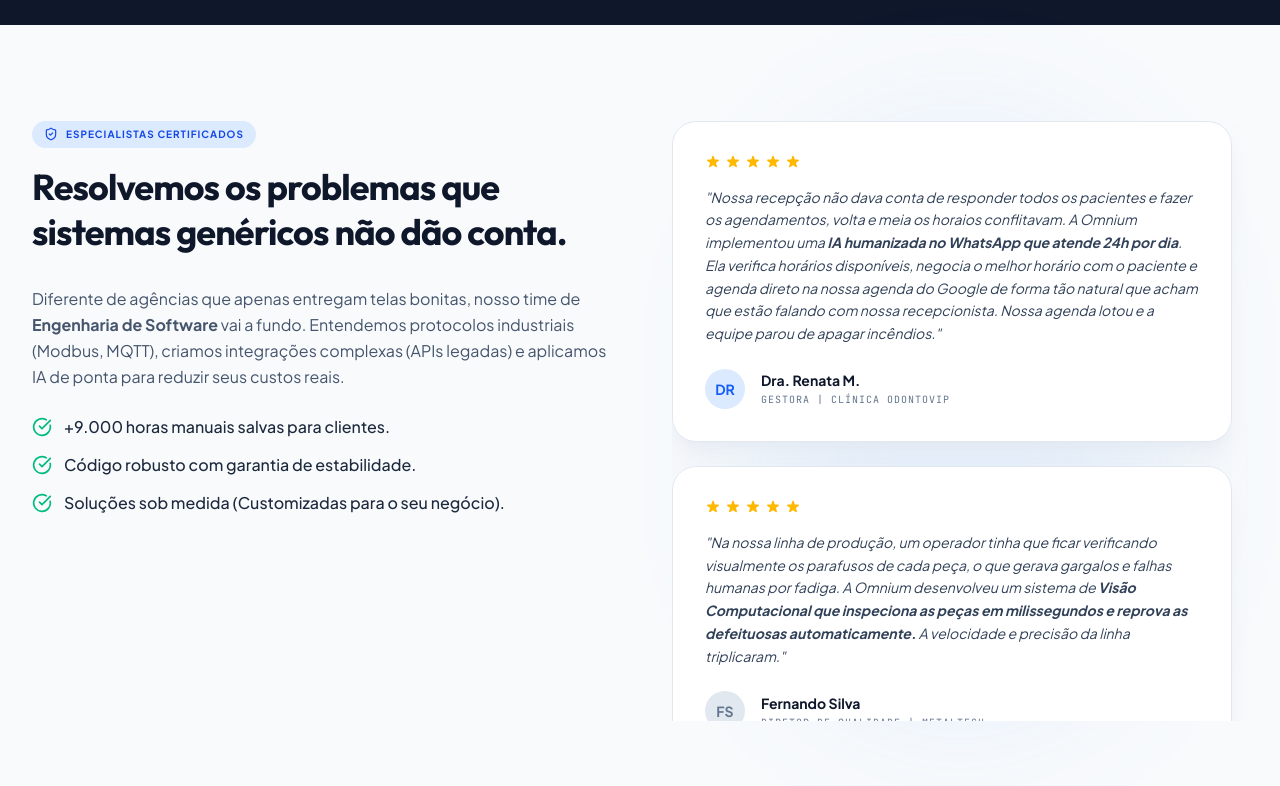
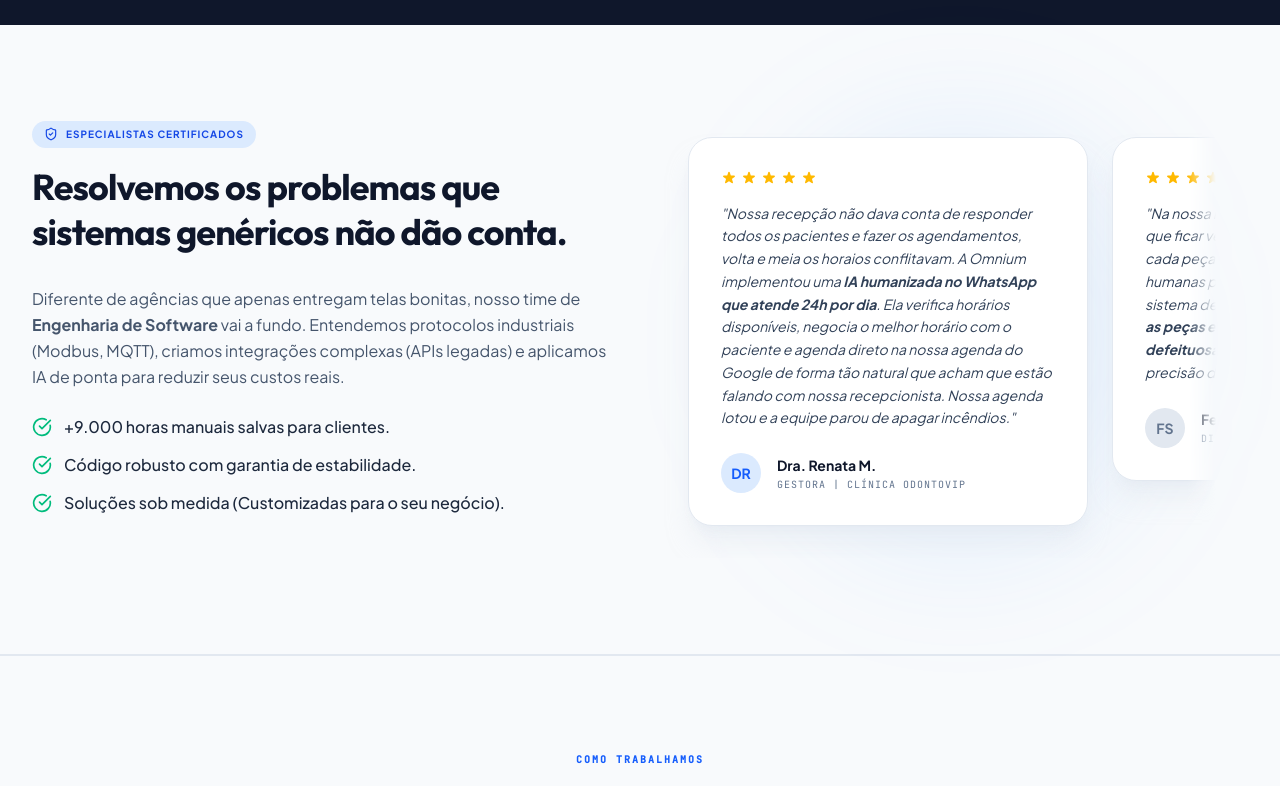
Before and after one commit to OmniumSolutions/Omnium, a React (Vite) app: page / in a window 1280 px wide. Shown: the part 2140-2926 px from the top of the page. Built offline with nearby package versions, Linux system fonts and the light colour scheme.

Commit message:
Melhorias no FRONT

```diff
--- a/src/App.tsx
+++ b/src/App.tsx
@@ -438,9 +438,20 @@
             transition={{ duration: 0.6 }}
             className="relative"
           >
-            <div className="space-y-6 relative z-10 max-h-[600px] overflow-y-auto pr-4" style={{ scrollbarWidth: 'thin' }}>
+            <div className="relative z-10 w-full -mx-4 sm:-mx-8">
+              <style>{`
+                .hide-scrollbar::-webkit-scrollbar { display: none; }
+              `}</style>
+              <div
+                className="flex overflow-x-auto gap-6 pb-8 pt-4 px-6 sm:px-12 snap-x snap-mandatory items-start hide-scrollbar"
+                style={{
+                  scrollbarWidth: 'none',
+                  maskImage: 'linear-gradient(to right, transparent 0%, black 5%, black 95%, transparent 100%)',
+                  WebkitMaskImage: 'linear-gradient(to right, transparent 0%, black 5%, black 95%, transparent 100%)'
+                }}
+              >
               {/* Testimonial 1 - Clínica Odontológica */}
-              <div className="bg-white border border-slate-200 p-8 rounded-3xl shadow-xl shadow-slate-200/50">
+              <div className="bg-white border border-slate-200 p-8 rounded-3xl shadow-xl shadow-slate-200/50 shrink-0 w-[320px] sm:w-[400px] snap-center flex flex-col justify-between">
                 <div className="flex text-amber-400 mb-4 gap-1">
                   {[1,2,3,4,5].map(i => <svg key={i} className="w-4 h-4 fill-current" viewBox="0 0 20 20"><path d="M9.049 2.927c.3-.921 1.603-.921 1.902 0l1.07 3.292a1 1 0 00.95.69h3.462c.969 0 1.371 1.24.588 1.81l-2.8 2.034a1 1 0 00-.364 1.118l1.07 3.292c.3.921-.755 1.688-1.54 1.118l-2.8-2.034a1 1 0 00-1.175 0l-2.8 2.034c-.784.57-1.838-.197-1.539-1.118l1.07-3.292a1 1 0 00-.364-1.118L2.98 8.72c-.783-.57-.38-1.81.588-1.81h3.461a1 1 0 00.951-.69l1.07-3.292z" /></svg>)}
                 </div>
@@ -459,7 +470,7 @@
               </div>
 
               {/* Testimonial 2 - Indústria e Visão Computacional */}
-              <div className="bg-white border border-slate-200 p-8 rounded-3xl shadow-xl shadow-slate-200/50">
+              <div className="bg-white border border-slate-200 p-8 rounded-3xl shadow-xl shadow-slate-200/50 shrink-0 w-[320px] sm:w-[400px] snap-center flex flex-col justify-between">
                 <div className="flex text-amber-400 mb-4 gap-1">
                   {[1,2,3,4,5].map(i => <svg key={i} className="w-4 h-4 fill-current" viewBox="0 0 20 20"><path d="M9.049 2.927c.3-.921 1.603-.921 1.902 0l1.07 3.292a1 1 0 00.95.69h3.462c.969 0 1.371 1.24.588 1.81l-2.8 2.034a1 1 0 00-.364 1.118l1.07 3.292c.3.921-.755 1.688-1.54 1.118l-2.8-2.034a1 1 0 00-1.175 0l-2.8 2.034c-.784.57-1.838-.197-1.539-1.118l1.07-3.292a1 1 0 00-.364-1.118L2.98 8.72c-.783-.57-.38-1.81.588-1.81h3.461a1 1 0 00.951-.69l1.07-3.292z" /></svg>)}
                 </div>
@@ -478,7 +489,7 @@
               </div>
 
               {/* Testimonial 3 - Delivery Automatizado */}
-              <div className="bg-white border border-slate-200 p-8 rounded-3xl shadow-xl shadow-slate-200/50">
+              <div className="bg-white border border-slate-200 p-8 rounded-3xl shadow-xl shadow-slate-200/50 shrink-0 w-[320px] sm:w-[400px] snap-center flex flex-col justify-between">
                 <div className="flex text-amber-400 mb-4 gap-1">
                   {[1,2,3,4,5].map(i => <svg key={i} className="w-4 h-4 fill-current" viewBox="0 0 20 20"><path d="M9.049 2.927c.3-.921 1.603-.921 1.902 0l1.07 3.292a1 1 0 00.95.69h3.462c.969 0 1.371 1.24.588 1.81l-2.8 2.034a1 1 0 00-.364 1.118l1.07 3.292c.3.921-.755 1.688-1.54 1.118l-2.8-2.034a1 1 0 00-1.175 0l-2.8 2.034c-.784.57-1.838-.197-1.539-1.118l1.07-3.292a1 1 0 00-.364-1.118L2.98 8.72c-.783-.57-.38-1.81.588-1.81h3.461a1 1 0 00.951-.69l1.07-3.292z" /></svg>)}
                 </div>
@@ -494,6 +505,7 @@
                     <p className="text-[10px] text-slate-500 uppercase tracking-widest font-mono mt-0.5">Proprietário | Burger Express</p>
                   </div>
                 </div>
+              </div>
               </div>
             </div>
             <div className="absolute top-1/2 left-1/2 -translate-x-1/2 -translate-y-1/2 w-full max-w-sm h-full bg-blue-400/10 blur-3xl rounded-full pointer-events-none"></div>
```
